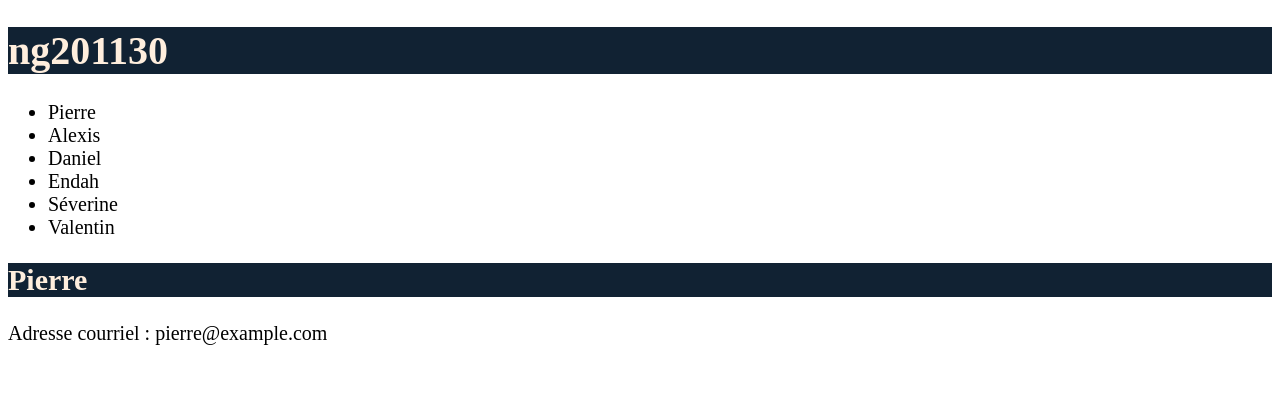
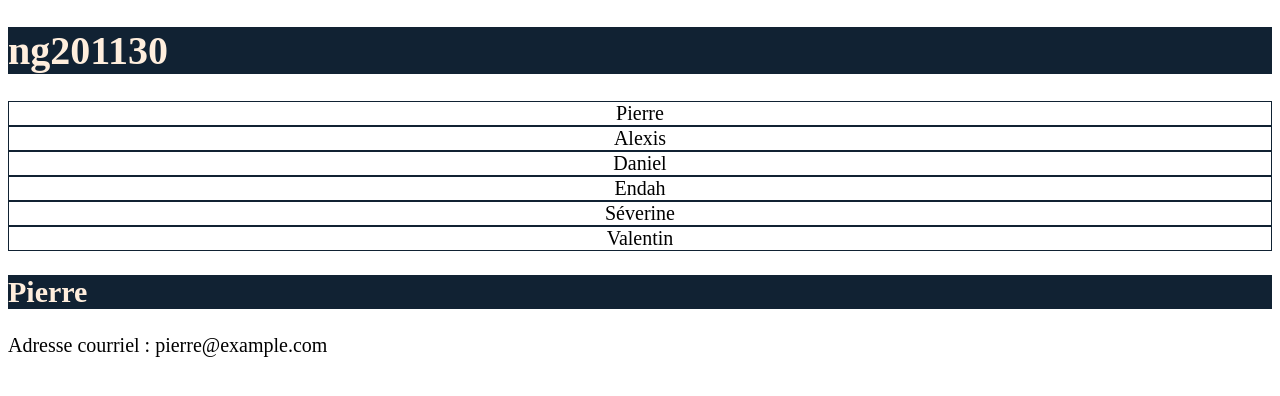
Before and after one commit to pbreteche/ng201130, an Angular app: page / in a window 1280 px wide. Shown: the top 396 px of the page. Built offline with nearby package versions, Linux system fonts and the light colour scheme.

Commit message:
Add some styles

```diff
--- /dev/null
+++ b/src/_variables.scss
@@ -0,0 +1,2 @@
+$brand-color: #123;
+$light-color: #fed;
--- a/src/app/app.component.scss
+++ b/src/app/app.component.scss
@@ -1,4 +1,23 @@
+@import '../_variables.scss';
+
 h1 {
-  background-color: #123;
-  color: #fed;
+  background-color: $brand-color;
+  color: $light-color;
 }
+
+nav ul {
+  list-style-type: none;
+  padding: 0;
+}
+
+nav a {
+  cursor: pointer;
+  border: 1px solid $brand-color;
+  display: block;
+  text-align: center;
+
+  &:hover {
+    background-color: $brand-color;
+    color: $light-color;
+  }
+}
```
